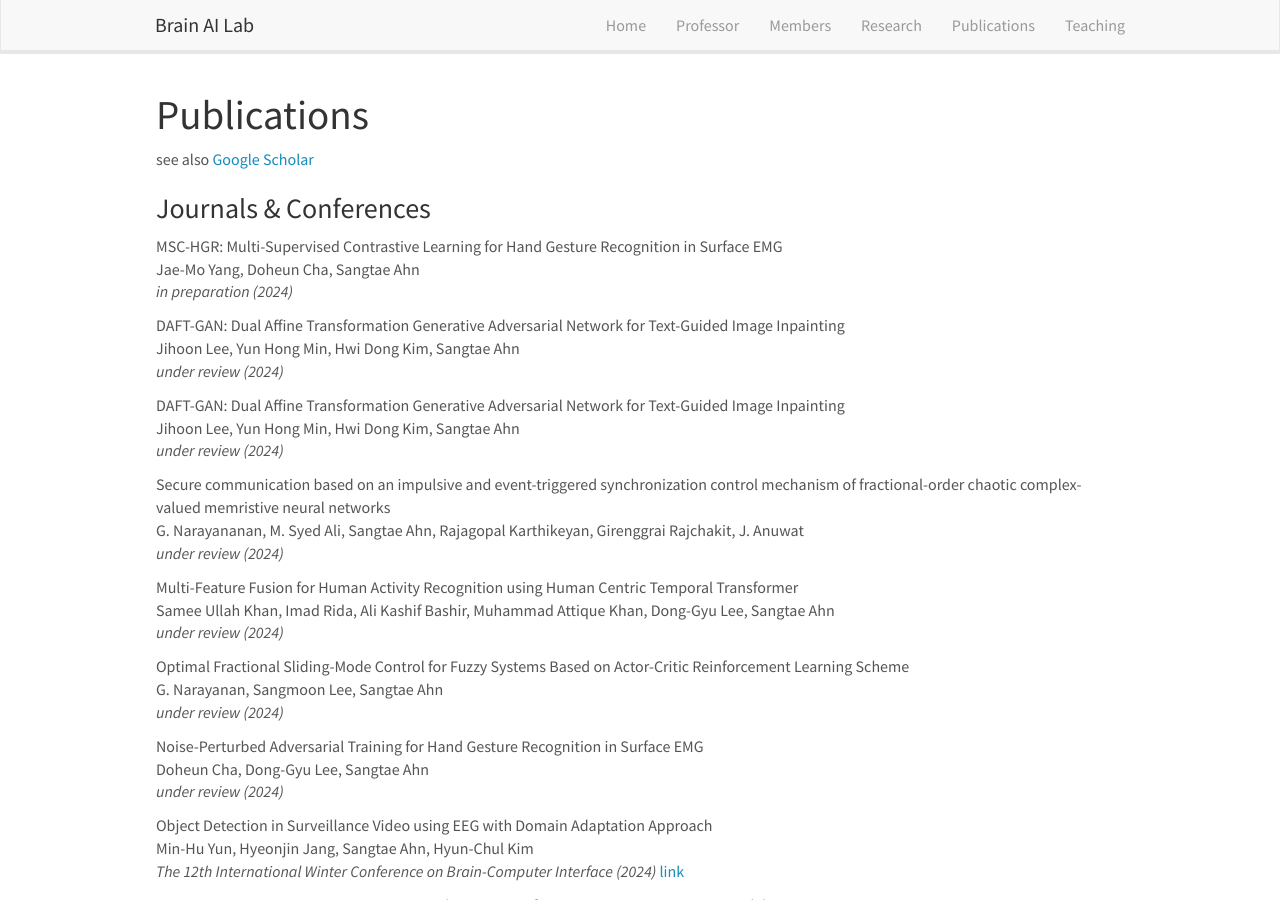
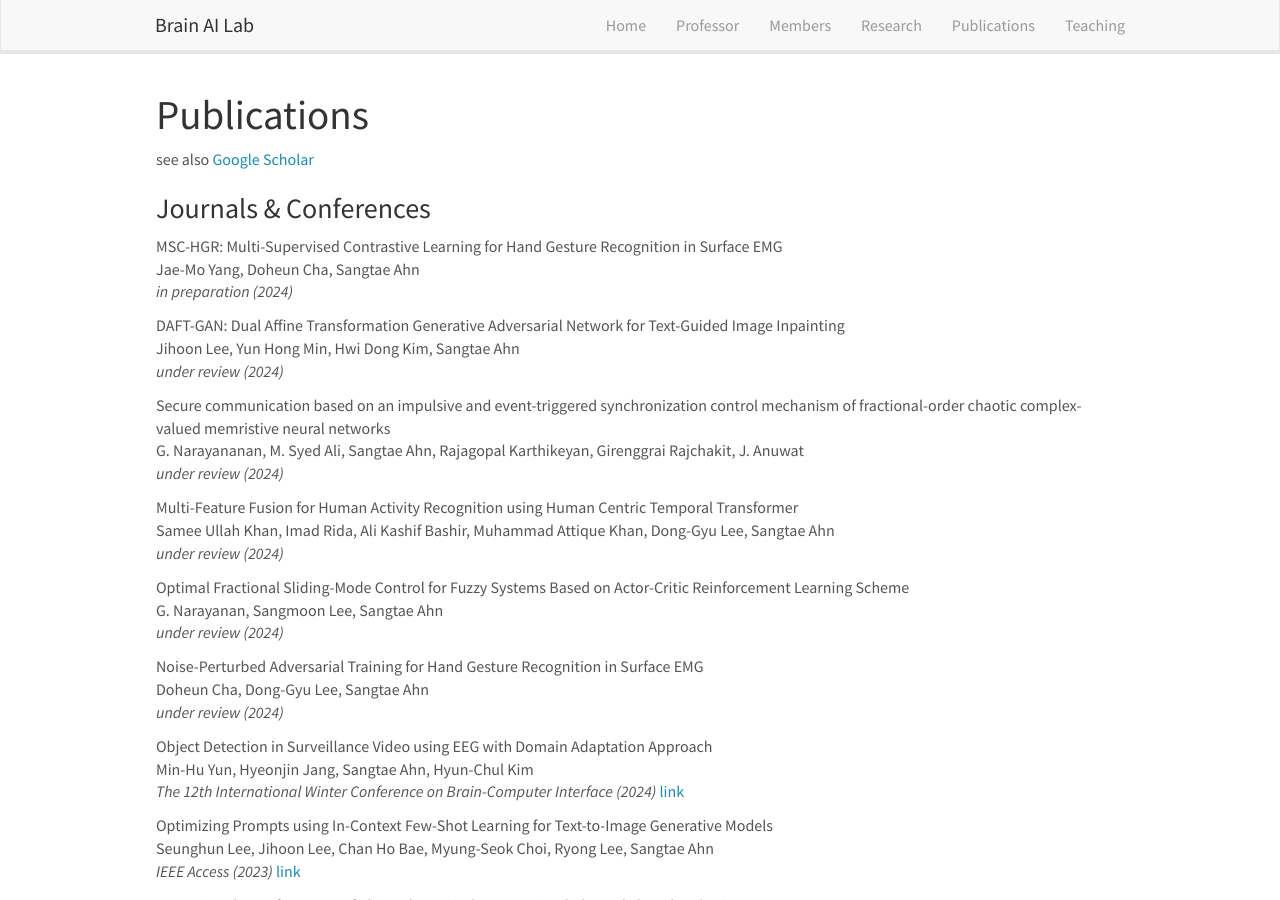
Before and after one commit to KNU-BrainAI/knu-brainai.github.io, a Jekyll site: the page built from _pages/publications.md, in a window 1280 px wide and 900 px high. Built offline with Jekyll 4.4.1, drawn with Linux system fonts in a browser that asks for light colours; nearby versions of some CDN libraries.

Commit message:
Update publist.yml

```diff
--- a/_data/publist.yml
+++ b/_data/publist.yml
@@ -1,10 +1,6 @@
 - title: "MSC-HGR: Multi-Supervised Contrastive Learning for Hand Gesture Recognition in Surface EMG"
   authors: Jae-Mo Yang, Doheun Cha, Sangtae Ahn
   journal: in preparation (2024)
-
-- title: "DAFT-GAN: Dual Affine Transformation Generative Adversarial Network for Text-Guided Image Inpainting"
-  authors: Jihoon Lee, Yun Hong Min, Hwi Dong Kim, Sangtae Ahn
-  journal: under review (2024)
 
 - title: "DAFT-GAN: Dual Affine Transformation Generative Adversarial Network for Text-Guided Image Inpainting"
   authors: Jihoon Lee, Yun Hong Min, Hwi Dong Kim, Sangtae Ahn
```
